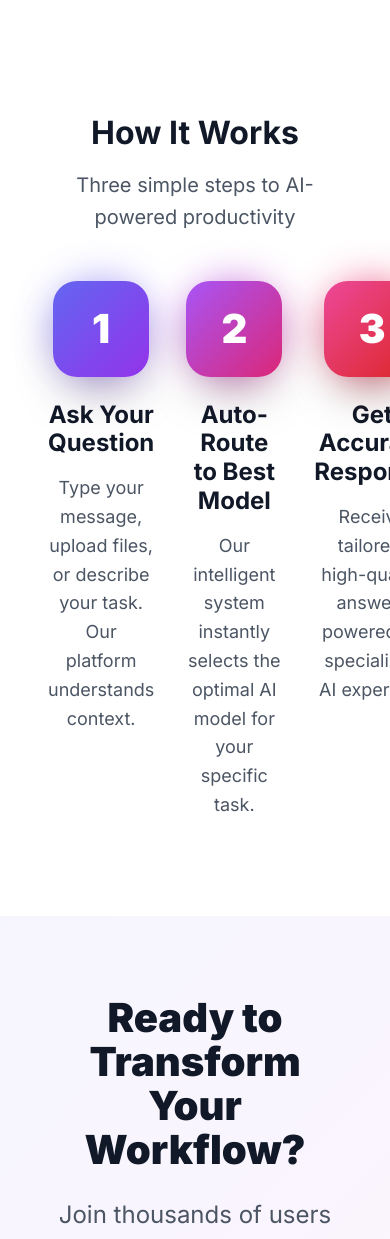
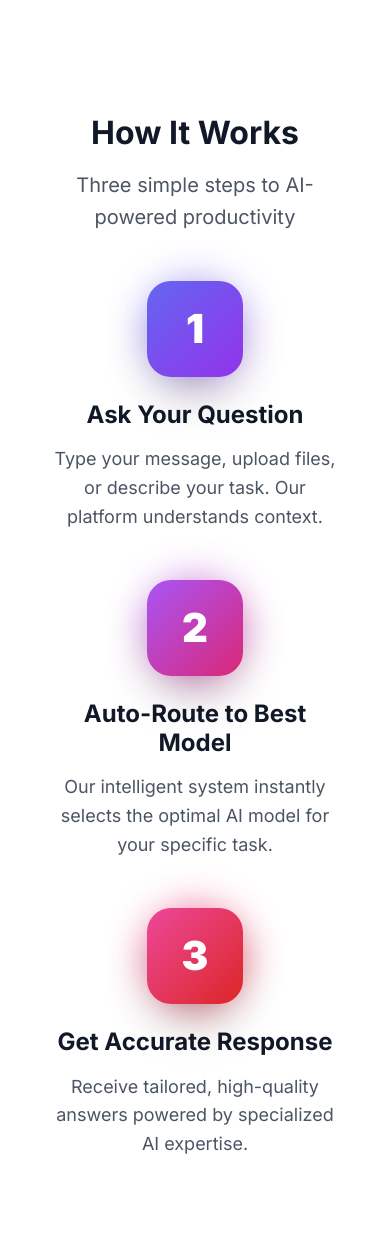
Before and after one commit to Bucin404/AI-platform, a Flask app: page / in a window 390 px wide; the page is wider, and only the part inside the window is pictured. Shown: the part 2442-3681 px from the top of that part. Run offline with Flask 3, Linux system fonts and the light colour scheme; some libraries are stand-ins or nearby versions.

Commit message:
Fix template rendering - replace inline grid styles with CSS class
- Replaced inline grid styles with .how-it-works-grid CSS class
- Avoided potential Jinja2 parsing issues with repeat() function
- Added responsive grid styling for mobile devices
- Template now renders correctly without any errors

Co-authored-by: Bucin404 <64872316+Bucin404@users.noreply.github.com>

```diff
--- a/app/static/css/main.css
+++ b/app/static/css/main.css
@@ -745,6 +745,21 @@ pre code {
     }
 }
 
+/* How It Works Grid */
+.how-it-works-grid {
+    display: grid;
+    grid-template-columns: repeat(3, 1fr);
+    gap: 2rem;
+    max-width: 1280px;
+    margin: 0 auto;
+}
+
+@media (max-width: 768px) {
+    .how-it-works-grid {
+        grid-template-columns: 1fr;
+    }
+}
+
 @media (prefers-reduced-motion: reduce) {
     * {
         animation-duration: 0.01ms !important;
--- a/app/templates/landing.html
+++ b/app/templates/landing.html
@@ -156,7 +156,7 @@
             <p>Three simple steps to AI-powered productivity</p>
         </div>
 
-        <div style="display: grid; grid-template-columns: repeat(3, 1fr); gap: 2rem; max-width: 1280px; margin: 0 auto;">
+        <div class="how-it-works-grid">
             <div style="text-align: center;">
                 <div style="position: relative; display: inline-block; margin-bottom: 1.5rem;">
                     <div class="animate-pulse" style="position: absolute; inset: 0; background: linear-gradient(135deg, var(--primary-400), var(--purple-400)); border-radius: 9999px; filter: blur(20px); opacity: 0.5;"></div>
```
